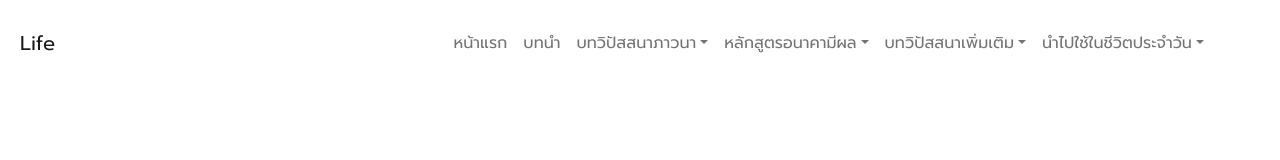
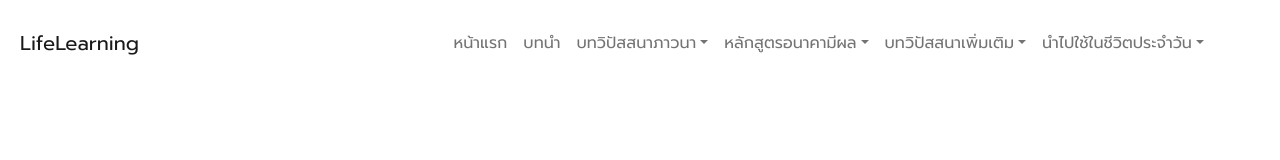
Before and after one commit to openmymai/lifelearning, a Next.js app: page / in a window 1280 px wide. Shown: the top 160 px of the page. Built offline with nearby package versions, Linux system fonts and the light colour scheme; a web font is replaced by a local one.

Commit message:
Update Layout

```diff
--- a/components/Layout.js
+++ b/components/Layout.js
@@ -1,15 +1,13 @@
-import React, { useState } from 'react';
+import React from 'react';
 import { Container, Nav, Navbar, NavDropdown } from 'react-bootstrap';
 
 const Layout = (props) => {
-  const [isNavExpanded, setIsNavExpanded] = useState(false)
-
   return (
     <div>
       <header id="header" className="fixed-top ">
           <Navbar id="navbar" expand="lg">
             <Container fluid>
-              <Navbar.Brand className="mx-2" href="/">Life</Navbar.Brand>
+              <Navbar.Brand className="mx-2" href="/">LifeLearning</Navbar.Brand>
               <Navbar.Toggle aria-controls="navbarScroll" />
               <Navbar.Collapse id="navbarScroll" className="mx-5">
                 <Nav
```
